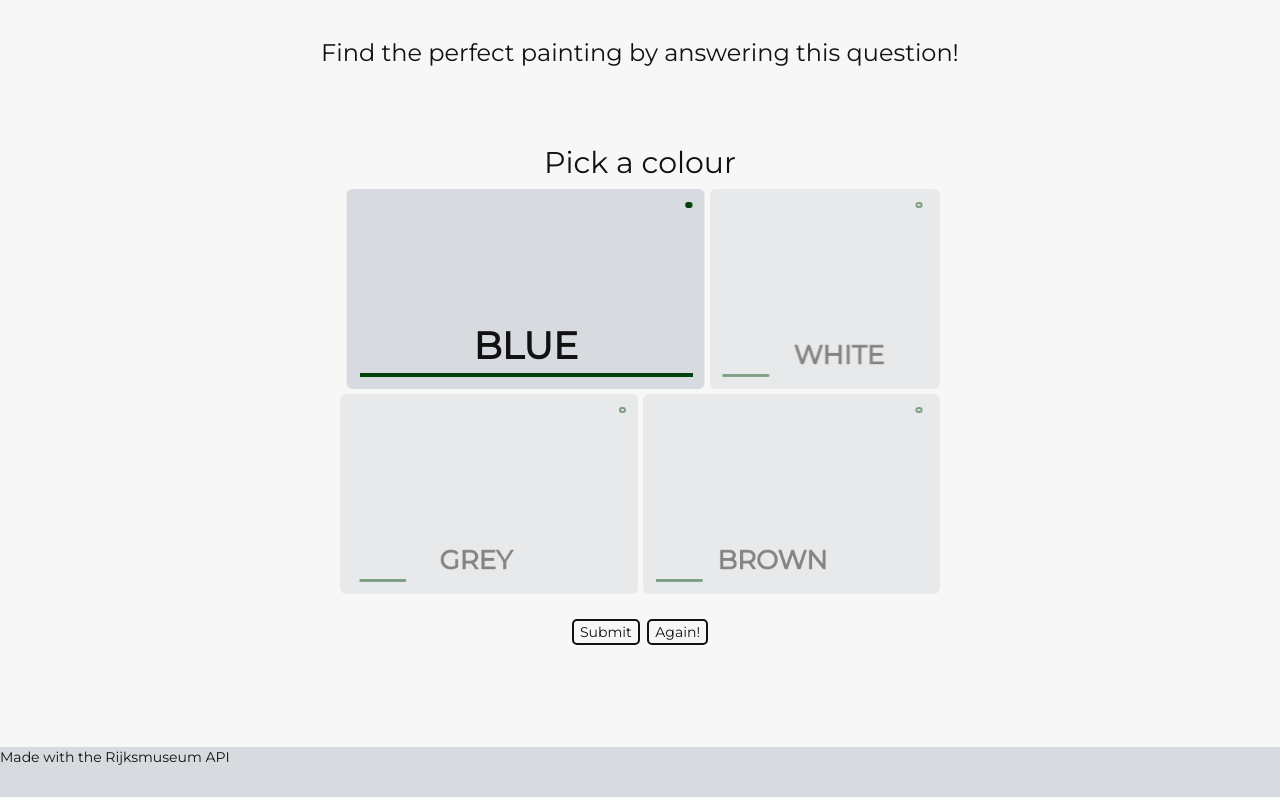
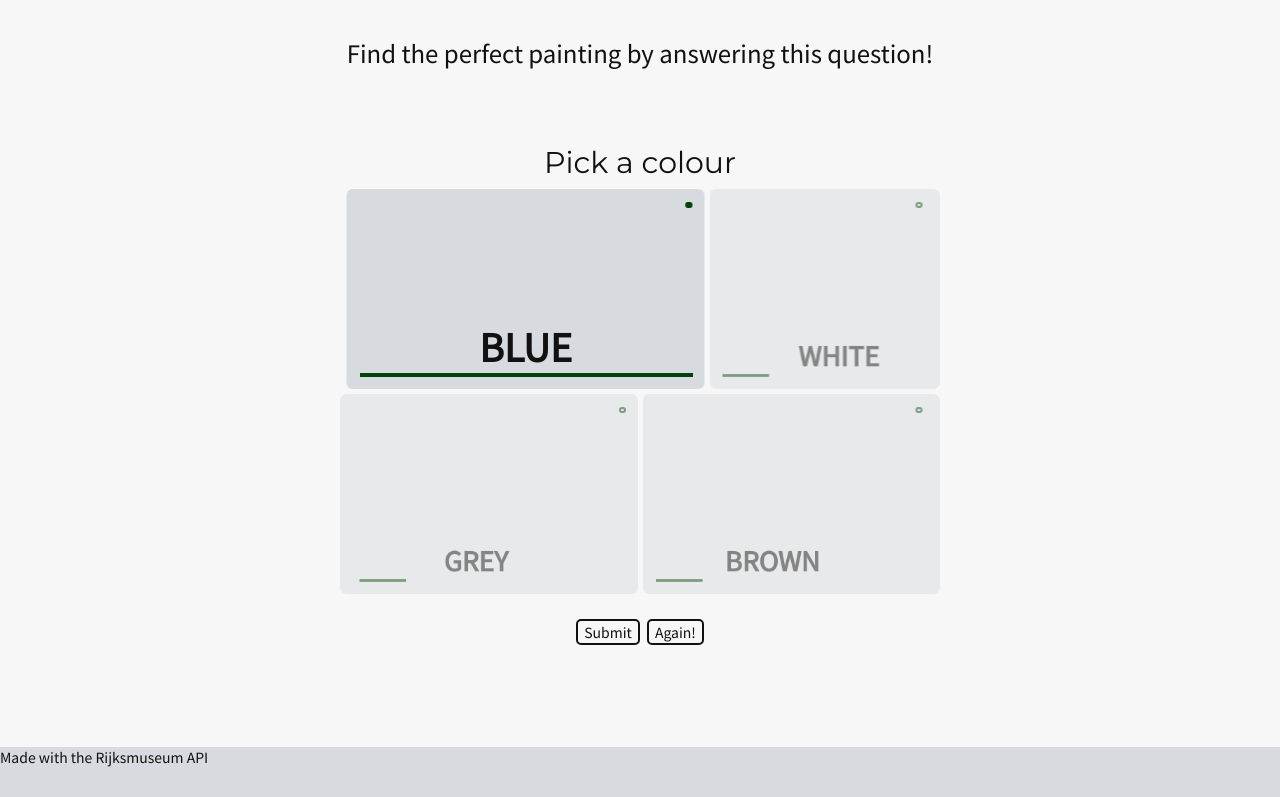
Before and after one commit to didemertens/painting, a Django app: page / in a window 1280 px wide. Shown: the part 359-1156 px from the top of the page. Run offline with Django 3.2, Linux system fonts and the light colour scheme; data that the repository does not hold is empty; some libraries are stand-ins or nearby versions.

Commit message:
changed fonts

```diff
--- a/static/css/base.css
+++ b/static/css/base.css
@@ -369,7 +369,7 @@
 }
 
 body {
-  font-family: "Montserrat", sans-serif;
+  font-family: "Noto Sans TC", sans-serif;
   background-color: #F7F7F7;
   color: #111;
 }
@@ -399,4 +399,8 @@
   z-index: -1;
 }
 
+h1, h2 {
+  font-family: "Montserrat", sans-serif;
+}
+
 /*# sourceMappingURL=base.css.map */
--- a/static/scss/base.scss
+++ b/static/scss/base.scss
@@ -5,7 +5,7 @@
 @import "footer.scss";
 
 body {
-  font-family: 'Montserrat', sans-serif;
+  font-family: 'Noto Sans TC', sans-serif;
   background-color: $light-color;
   color: $dark-color;
   a {
@@ -34,3 +34,7 @@
     z-index: -1;
   }
 }
+
+h1, h2{
+  font-family: 'Montserrat', sans-serif;
+}
--- a/templates/base.html
+++ b/templates/base.html
@@ -12,7 +12,7 @@
   <link rel="stylesheet" href="{% static 'css/base.css' %}">
 {#   fonts #}
   <link href="https://fonts.googleapis.com/css?family=Montserrat&display=swap" rel="stylesheet">
-
+  <link href="https://fonts.googleapis.com/css?family=Noto+Sans+TC&display=swap" rel="stylesheet">
 </head>
 <body>
  {#  <base target="_blank"> #}
```
Also changed, not shown: 1 other file.
